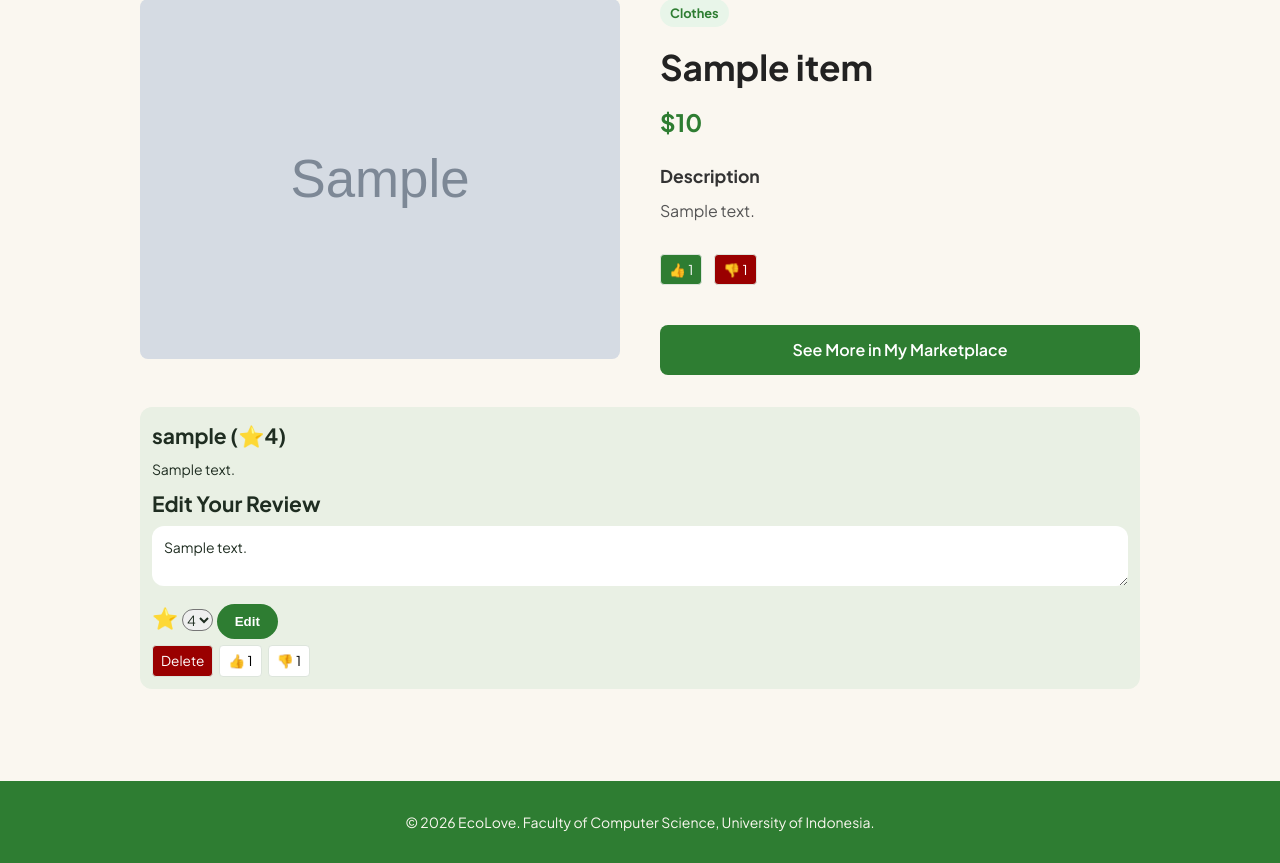
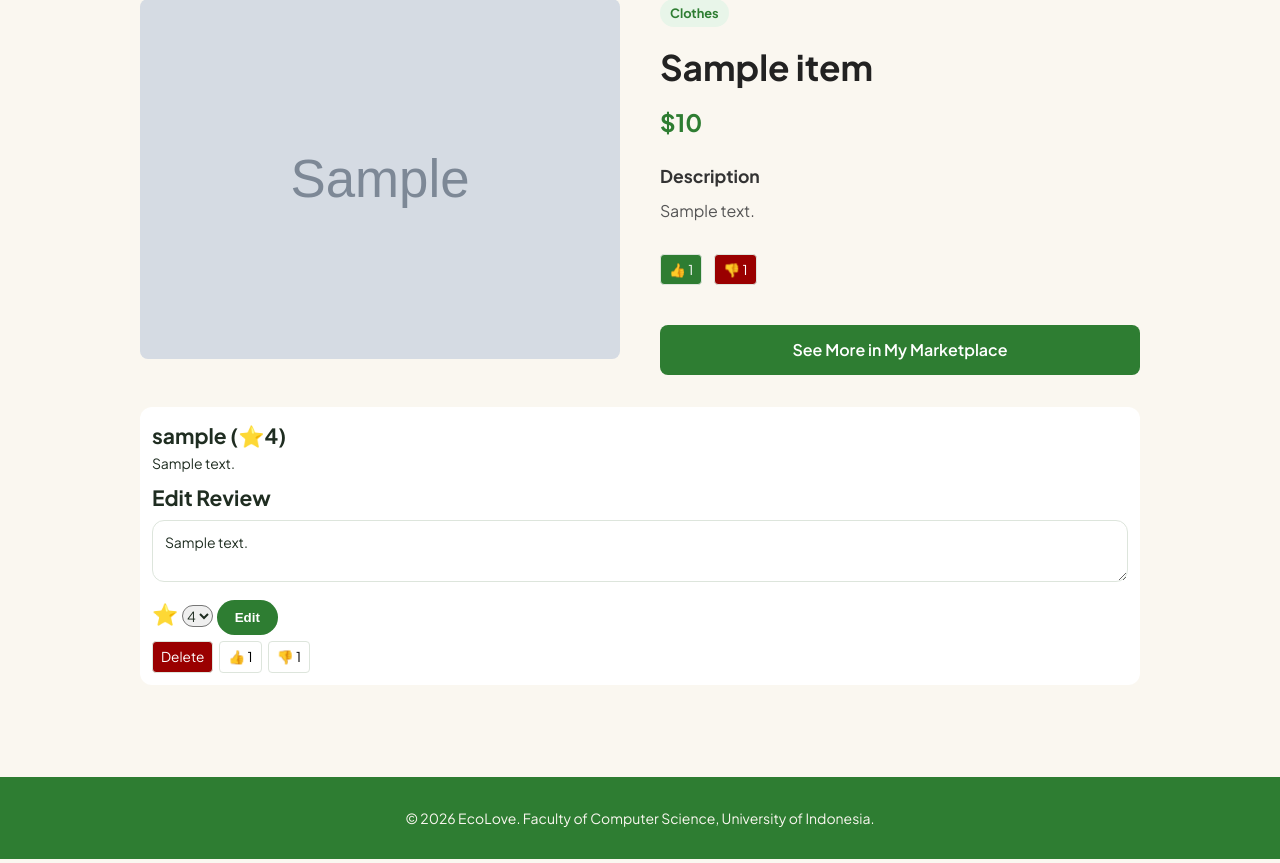
Before and after one commit to pbp-c-kelompok05/EcoLove, a Django app: page /marketplace/detail/00000000-0000-0000-0000-000000000001/ in a window 1280 px wide. Shown: the part 147-1010 px from the top of the page. Run offline with Django 5.2, Linux system fonts and the light colour scheme; a user stored in the database is signed in; tables that the repository leaves empty hold one stand-in row (values such as "Sample post"); grey boxes marked "Sample" are stand-in pictures; some libraries are stand-ins or nearby versions.

Commit message:
feat: adding more server side authentication for review CRUDs for item owner and superusers while slightly adjusting review section display

```diff
--- a/reviews/views.py
+++ b/reviews/views.py
@@ -7,7 +7,7 @@ from django.shortcuts import render, get_object_or_404, redirect
 from .models import Comment, Review, Reply
 from .forms import ReviewForm
 
-from items.models import Item
+from items.models import Item, Order
 
 @requires_csrf_token
 @require_POST
@@ -86,6 +86,23 @@ def dislike(request, id):
 @login_required(login_url='/login/')
 def add_review(request, id):
     item = get_object_or_404(Item, id=id)
+
+    if request.user == item.user:
+        return JsonResponse(
+            {
+                'message': 'Cannot give review to owned item.'
+            },
+            status=403
+        )
+
+    #if not Order.objects.filter(item=item, buyer=request.user, status="PAID").exists():
+    #   return JsonResponse(
+    #       {
+    #           'message': 'Review can only be given after purchase.'
+    #       },
+    #       status=403
+    #   )
+
     if item.reviews.filter(user=request.user):
         return JsonResponse(
             {
@@ -135,7 +152,7 @@ def add_review(request, id):
 def edit_review(request, id):
     review = get_object_or_404(Review, id=id)
 
-    if request.user != review.user:
+    if not request.user.is_superuser and request.user != review.user:
         return JsonResponse(
             {
                 'message': 'Cannot edit someone else\'s review.'
@@ -168,7 +185,7 @@ def edit_review(request, id):
 def delete(request, id):
     comment = get_object_or_404(Comment, id=id)
 
-    if request.user != comment.user:
+    if not request.user.is_superuser and request.user != comment.user:
         return JsonResponse(
             {
                 'message': 'Cannot delete someone else\'s comment.'
--- a/static/css/style.css
+++ b/static/css/style.css
@@ -392,7 +392,7 @@ button:disabled {
 
 .disliked {
     background: #9a0000 !important;
-    color: white;
+    color: white !important;
 }
 
 .disliked:hover {
@@ -1431,12 +1431,7 @@ body:has(.hero-photo) .navbar nav a:hover {
 /* ==========================================
    15.   REVIEW MODULE
    ========================================== */
-section[class="review"],
-article[class="review"],
-article[class="review"] > p,
-form[class="review"],
-textarea[class="review"],
-select[class="review"] {
+.review {
     margin-top: 6px;
     margin-bottom: 6px;
     font-family: var(--font-ui);
@@ -1445,14 +1440,14 @@ select[class="review"] {
     border-radius: 12px;
 }
 
-article[class="review"] {
+article.review, div.review {
     padding: 12px;
-    background-color: var(--bg-card);
+    background-color: white;
 }
 
-textarea[class="review"] {
+textarea.review {
     width: 100%;
     padding: 12px;
-    border: none;
+    border: 1px solid var(--border);
     background: white;
 }
--- a/static/js/item_reviews.js
+++ b/static/js/item_reviews.js
@@ -15,6 +15,7 @@ const ADD_REVIEW_ENDPOINT = gridContainer.dataset.addReview;
 const EDIT_REVIEW_ENDPOINT = gridContainer.dataset.editReview;
 const DELETE_COMMENT_ENDPOINT = gridContainer.dataset.deleteComment;
 const IS_AUTHENTICATED = gridContainer.dataset.isAuthenticated === 'True';
+const IS_SUPERUSER = gridContainer.dataset.isSuperuser === 'True';
 const USER_ID = gridContainer.dataset.userId;
 
 // Abort controller
@@ -33,7 +34,7 @@ function displayPageSection(
     errorState.classList.toggle('hide', !showError);
     emptyState.classList.toggle('hide', !showEmpty);
     gridContainer.classList.toggle('hide', !showGrid);
-    reviewFormContainer.classList.toggle('hide', !showForm);
+    if (reviewFormContainer) reviewFormContainer.classList.toggle('hide', !showForm);
 }
 
 function buildReviewCard(item) {
@@ -55,7 +56,7 @@ function buildReviewCard(item) {
 
     card.innerHTML = cardContent;
 
-    if(USER_ID === item.user.pk) {
+    if(IS_SUPERUSER || USER_ID === item.user.pk) {
         const editForm = buildReviewEditForm(item);
 
         editForm.addEventListener('submit', async function (event) {
@@ -117,7 +118,7 @@ function buildReviewActions(item, parent) {
         dislikeButton.disabled = false;
     });
 
-    if(USER_ID === item.user.pk) {
+    if(IS_SUPERUSER || USER_ID === item.user.pk) {
         const deleteButton = document.createElement('button');
         deleteButton.innerHTML = 'Delete';
         deleteButton.classList.add('disliked');
@@ -145,7 +146,7 @@ function buildReviewEditForm(item) {
     editForm.className = 'review';
 
     editForm.innerHTML = `
-        <h2>Edit Your Review<h2>
+        <h2>Edit Review<h2>
         <textarea placeholder="Edit..."
                   name="text"
                   class="review">${review.text}</textarea>
@@ -157,7 +158,7 @@ function buildReviewEditForm(item) {
             <option>2</option>
             <option>1</option>
         </select>
-        <button type="submit" class="review btn btn-primary">Edit</button>
+        <button type="submit" class="btn btn-primary">Edit</button>
     `;
 
     editForm.querySelector('select').selectedIndex = 5-review.rating;
@@ -304,7 +305,7 @@ async function fetchReviews() {
         if (reviewsData.length === 0) {
             displayPageSection({ showEmpty: true, showForm: true });
         } else {
-            var show = true;
+            var show = IS_AUTHENTICATED;
             gridContainer.innerHTML = '';
             reviewsData.forEach(item => {
                 if (item.user.pk === USER_ID) show = false;
@@ -354,9 +355,11 @@ function validateEditReviewForm(form, item) {
 }
 
 // Review form event handler
-reviewForm.addEventListener('submit', function (event) {
-    event.preventDefault();
-    if (validateReviewForm()) addReview(event);
-});
+if (reviewForm) {
+    reviewForm.addEventListener('submit', function (event) {
+        event.preventDefault();
+        if (validateReviewForm()) addReview(event);
+    });
+}
 
 fetchReviews();
--- a/templates/item_reviews.html
+++ b/templates/item_reviews.html
@@ -1,7 +1,24 @@
 {% load static %}
 <section id="reviews" class="review">
+
+    <!-- Loading State -->
+  <div id="loading" class="hide review">
+    <p>Loading reviews...</p>
+  </div>
+
+  <!-- Error State -->
+  <div id="error" class="hide disliked review ">
+    <p>Failed to load reviews. Please try again later.</p>
+  </div>
+
+  <!-- Empty State -->
+  <div id="empty" class="hide review">
+    <p>No one gave this product a review yet. {% if item.user != user%}Be the first to give review!{% endif %}</p>
+  </div>
+
+  {% if user != item.user %}
   <article id="review-form-container" class="review">
-    <form id="review-form" class="review">
+    <form id="review-form">
       <h2>Add Review</h2>
       <textarea placeholder="Insert your review..."
                 name="text"
@@ -15,24 +32,10 @@
         <option>2</option>
         <option>1</option>
       </select>
-      <button type="submit" class="review btn btn-primary">Give Review</button>
+      <button type="submit" class="btn btn-primary">Give Review</button>
     </form>
   </article>
-
-    <!-- Loading State -->
-  <div id="loading" class="hide">
-    <p>Loading reviews...</p>
-  </div>
-
-  <!-- Error State -->
-  <div id="error" class="hide">
-    <p>Failed to load reviews. Please try again later.</p>
-  </div>
-
-  <!-- Empty State -->
-  <div id="empty" class="hide">
-    <p>No reviews are given to this product. Be the first to give review!</p>
-  </div>
+  {% endif %}
 
   <!-- Grid Container -->
   <div
@@ -45,6 +48,7 @@
     data-edit-review="{% url 'reviews:edit_review' '00000000-0000-0000-0000-000000000000' %}"
     data-delete-comment="{% url 'reviews:delete' '00000000-0000-0000-0000-000000000000' %}"
     data-is-authenticated="{{ user.is_authenticated }}"
+    data-is-superuser="{{ user.is_superuser }}"
     data-user-id="{{ user.id }}"></div>
 </section>
 
```
